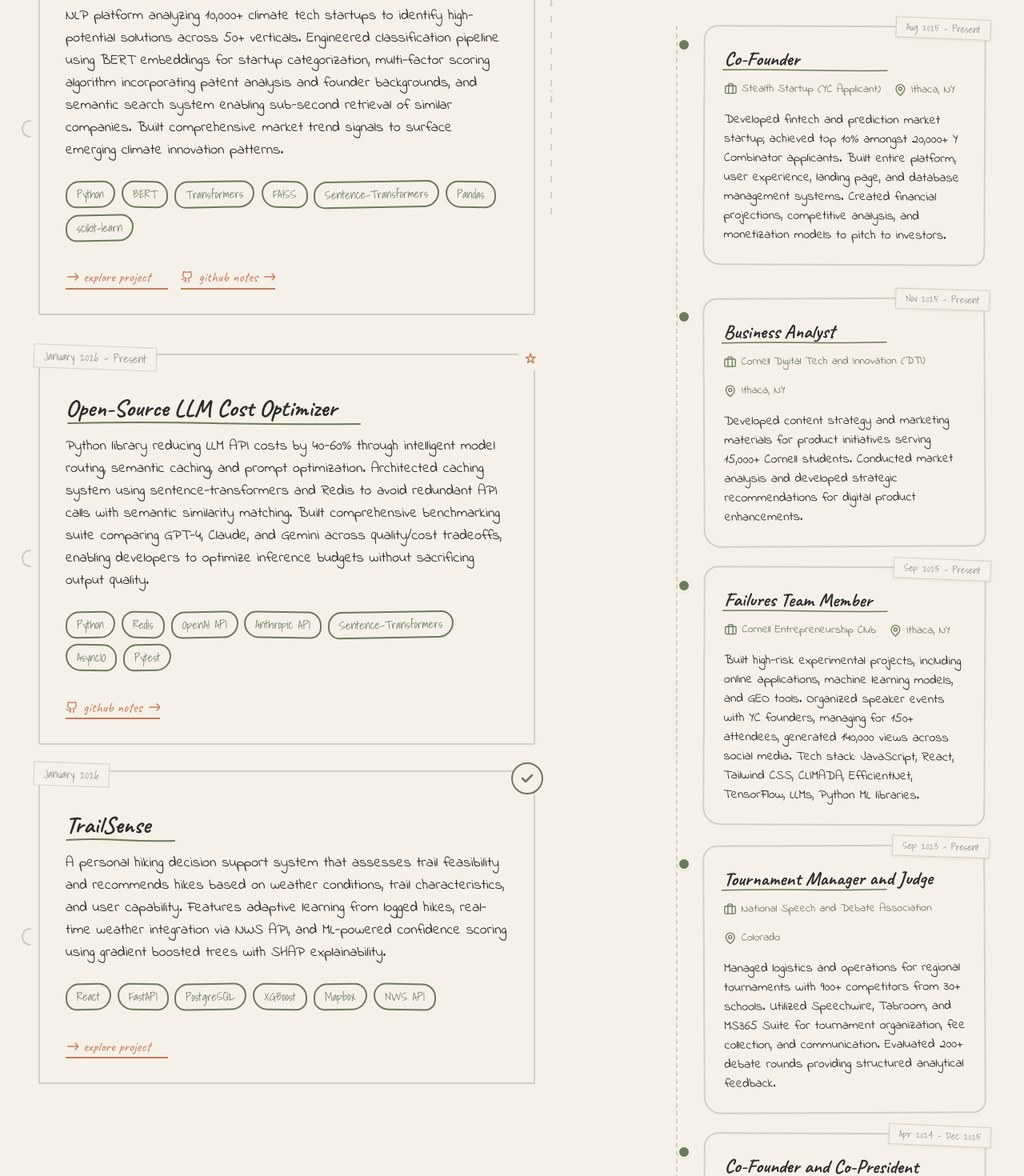
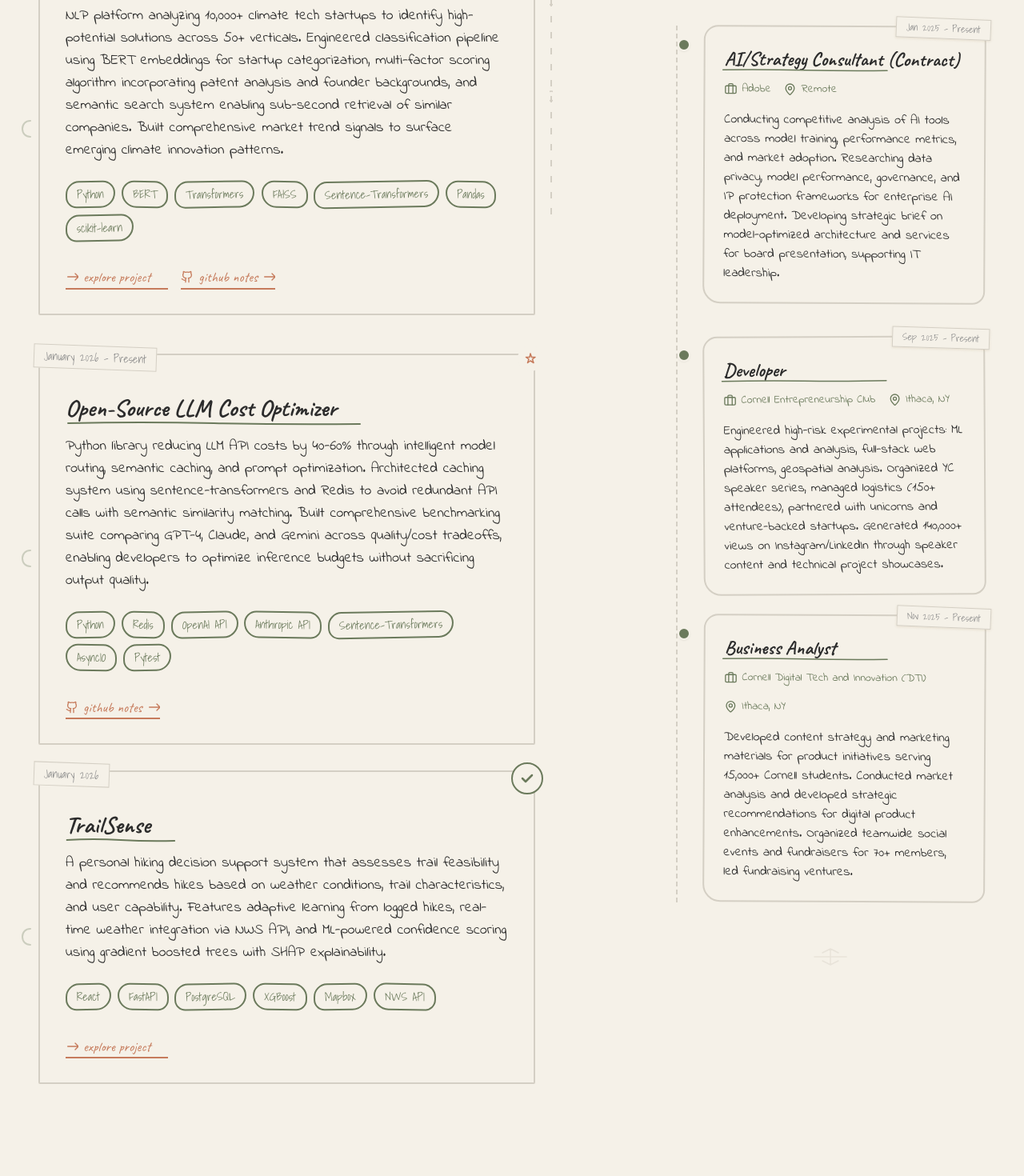
Before and after one commit to hgridharan999/personal_site, a React (Vite) app: page / in a window 1280 px wide. Shown: the part 1120-2590 px from the top of the page at 80% size. Built offline with nearby package versions, Linux system fonts and the light colour scheme.

Commit message:
updated experiences

```diff
--- a/src/components/WhatImDoing.jsx
+++ b/src/components/WhatImDoing.jsx
@@ -5,11 +5,19 @@ import { Calendar, MapPin, Briefcase } from 'lucide-react';
 
 const experiencesData = [
   {
-    title: "Co-Founder",
-    company: "Stealth Startup (YC Applicant)",
+    title: "AI/Strategy Consultant (Contract)",
+    company: "Adobe",
+    location: "Remote",
+    period: "Jan 2025 - Present",
+    description: "Conducting competitive analysis of AI tools across model training, performance metrics, and market adoption. Researching data privacy, model performance, governance, and IP protection frameworks for enterprise AI deployment. Developing strategic brief on model-optimized architecture and services for board presentation, supporting IT leadership.",
+    type: "work"
+  },
+  {
+    title: "Developer",
+    company: "Cornell Entrepreneurship Club",
     location: "Ithaca, NY",
-    period: "Aug 2025 - Present",
-    description: "Developed fintech and prediction market startup; achieved top 10% amongst 20,000+ Y Combinator applicants. Built entire platform, user experience, landing page, and database management systems. Created financial projections, competitive analysis, and monetization models to pitch to investors.",
+    period: "Sep 2025 - Present",
+    description: "Engineered high-risk experimental projects: ML applications and analysis, full-stack web platforms, geospatial analysis. Organized YC speaker series, managed logistics (150+ attendees), partnered with unicorns and venture-backed startups. Generated 140,000+ views on Instagram/LinkedIn through speaker content and technical project showcases.",
     type: "work"
   },
   {
@@ -17,32 +25,8 @@ const experiencesData = [
     company: "Cornell Digital Tech and Innovation (DTI)",
     location: "Ithaca, NY",
     period: "Nov 2025 - Present",
-    description: "Developed content strategy and marketing materials for product initiatives serving 15,000+ Cornell students. Conducted market analysis and developed strategic recommendations for digital product enhancements.",
+    description: "Developed content strategy and marketing materials for product initiatives serving 15,000+ Cornell students. Conducted market analysis and developed strategic recommendations for digital product enhancements. Organized teamwide social events and fundraisers for 70+ members, led fundraising ventures.",
     type: "work"
-  },
-  {
-    title: "Failures Team Member",
-    company: "Cornell Entrepreneurship Club",
-    location: "Ithaca, NY",
-    period: "Sep 2025 - Present",
-    description: "Built high-risk experimental projects, including online applications, machine learning models, and GEO tools. Organized speaker events with YC founders, managing for 150+ attendees, generated 140,000 views across social media. Tech stack: JavaScript, React, Tailwind CSS, CLIMADA, EfficientNet, TensorFlow, LLMs, Python ML libraries.",
-    type: "work"
-  },
-  {
-    title: "Tournament Manager and Judge",
-    company: "National Speech and Debate Association",
-    location: "Colorado",
-    period: "Sep 2023 - Present",
-    description: "Managed logistics and operations for regional tournaments with 900+ competitors from 30+ schools. Utilized Speechwire, Tabroom, and MS365 Suite for tournament organization, fee collection, and communication. Evaluated 200+ debate rounds providing structured analytical feedback.",
-    type: "volunteer"
-  },
-  {
-    title: "Co-Founder and Co-President",
-    company: "Fund The Future",
-    location: "Centennial, CO",
-    period: "Apr 2024 - Dec 2025",
-    description: "Founded a state-recognized nonprofit, reducing financial barriers for high-school extracurriculars through fundraising. Established chapters across the state, gathering 100+ volunteers, and created educational fundraising resources. Obtained an EIN, pitched to businesses and school districts, securing support for schools statewide.",
-    type: "volunteer"
   },
 ];
 
```
